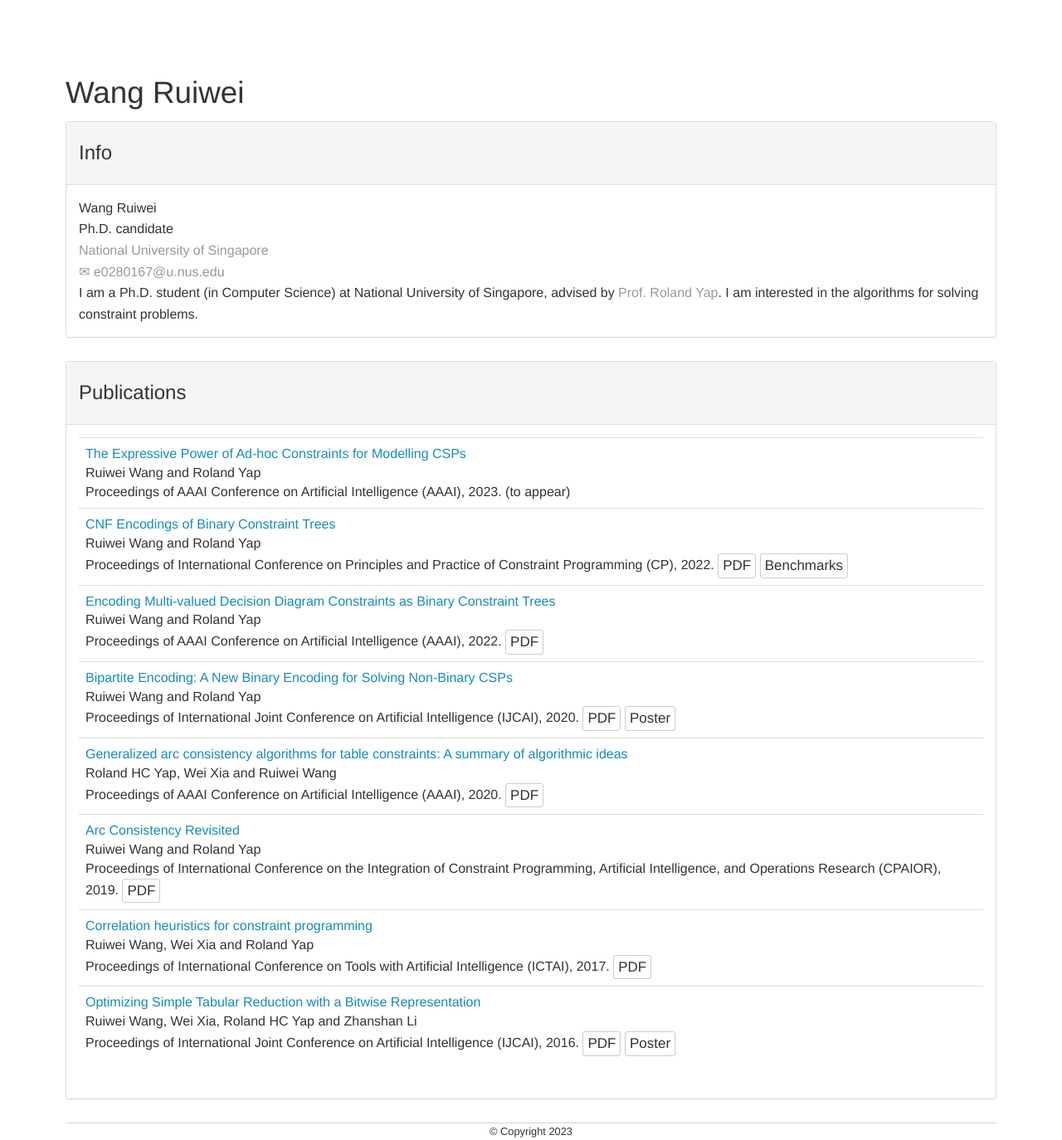
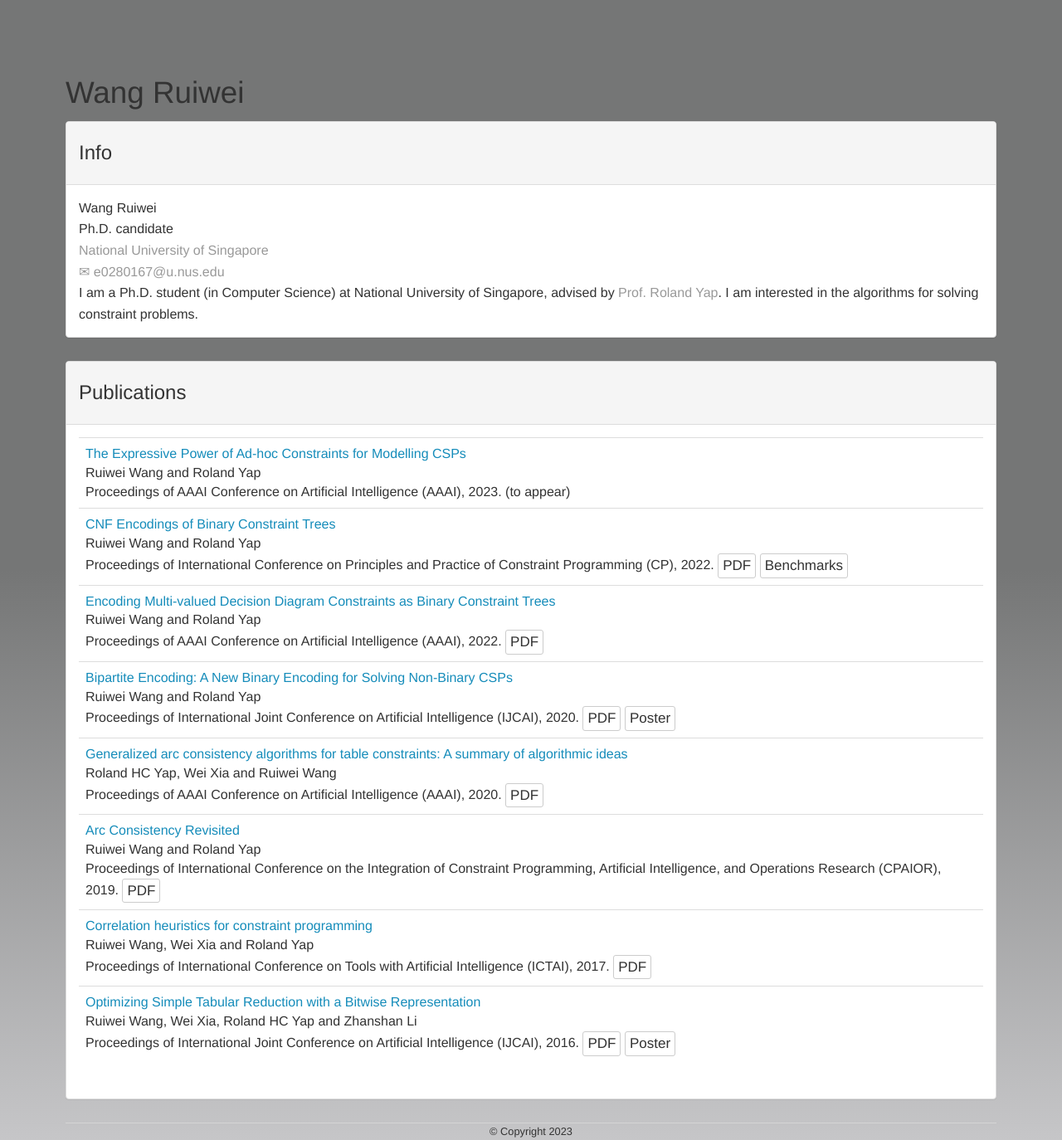
Before and after one commit to WangRuiwei/WangRuiwei.github.io, a Jekyll site: the page built from index.html, in a window 1280 px wide. Shown: the whole page at 83% size. Built offline with Jekyll 4.4.1, drawn with Linux system fonts in a browser that asks for light colours.

Commit message:
Update main.css

```diff
--- a/css/main.css
+++ b/css/main.css
@@ -2,6 +2,7 @@ body {
 	margin-top: 5%;
 	font-size:16px;
 	line-height:1.6;
+	background-image: -webkit-linear-gradient(bottom, #c6c6c8 0%, #757676 50%);
 }
 
 #mouse{
```
